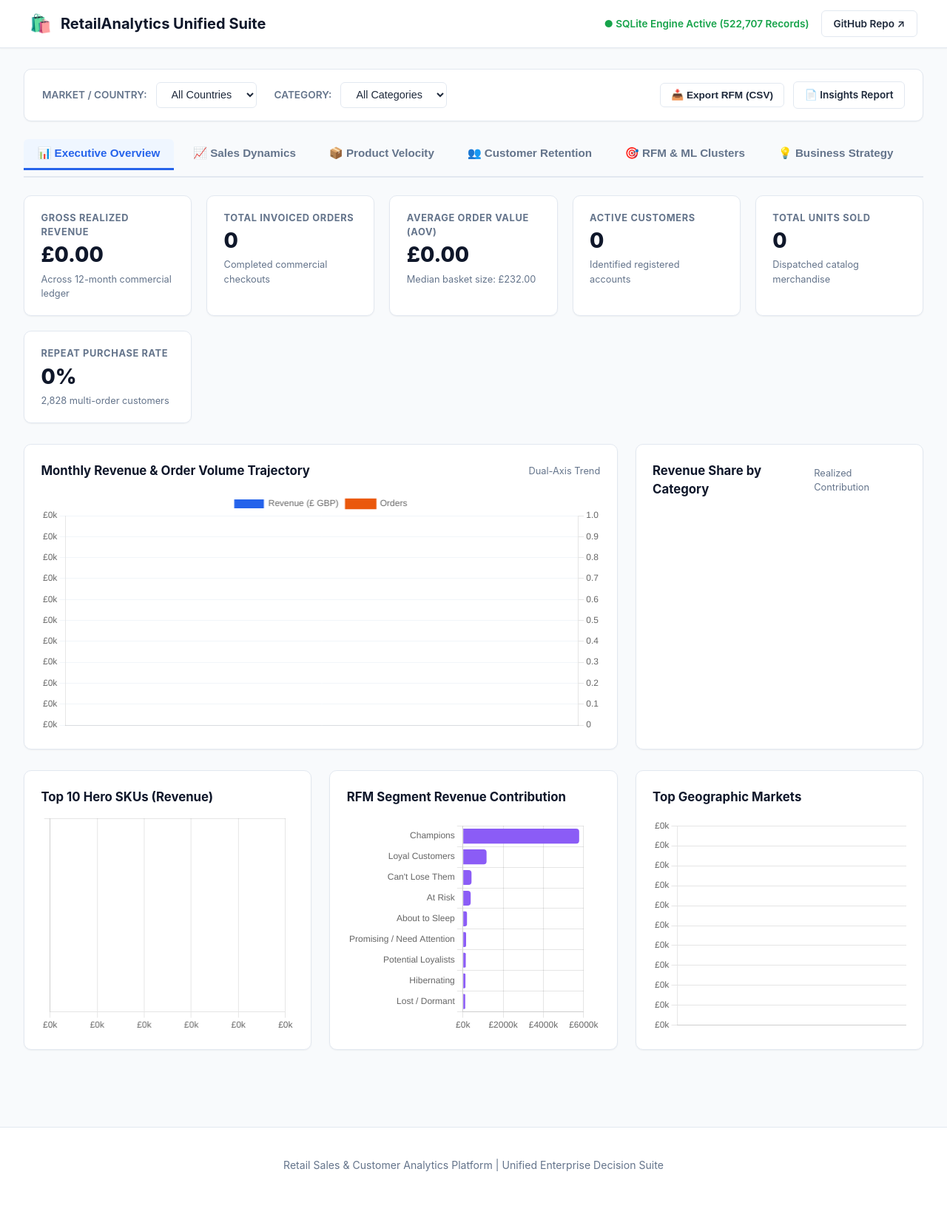
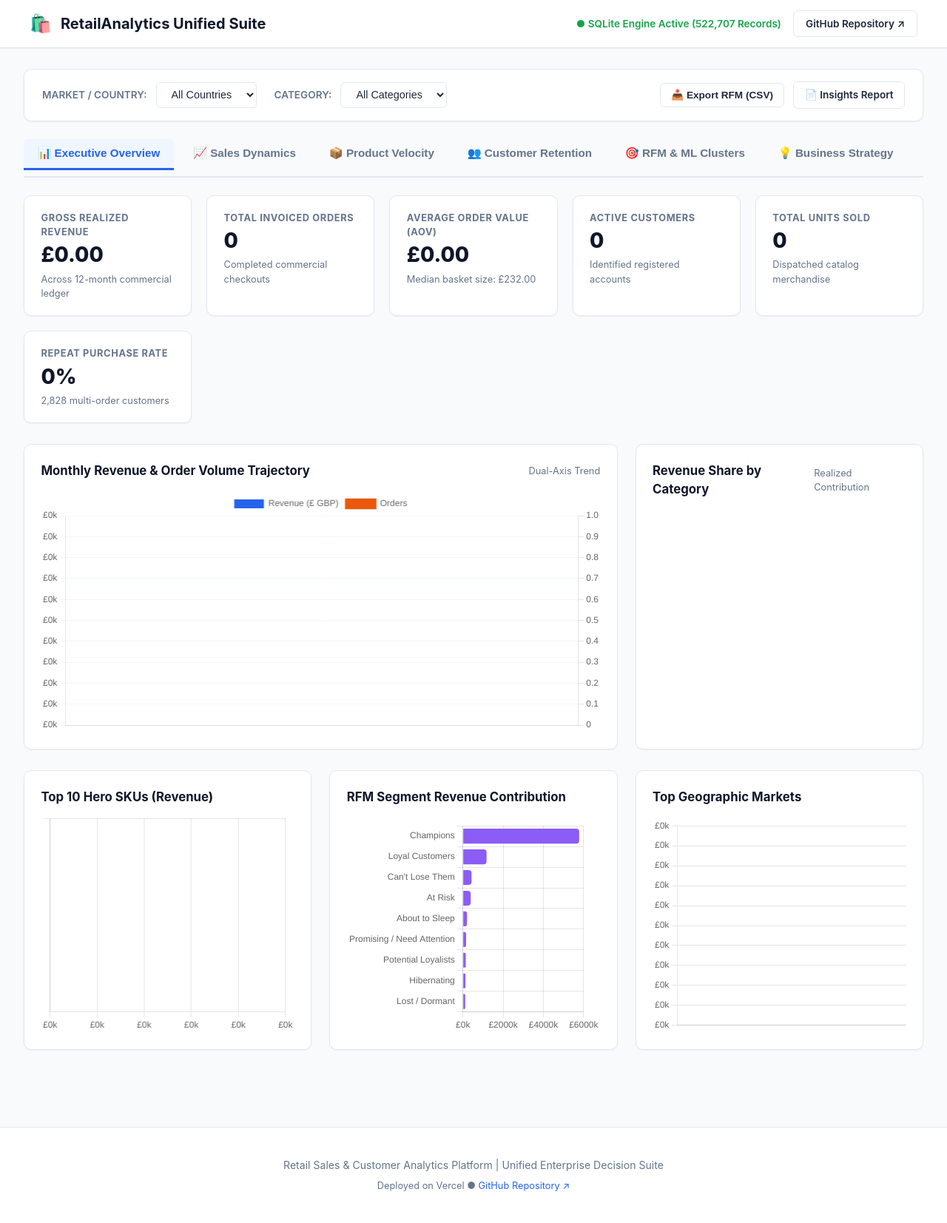
Before and after one commit to hmallikarjunadsrymec-boop/retail-sales-customer-analytics, a FastAPI app: page / in a window 1280 px wide. Shown: the whole page at 74% size. Before the commit the page ends 1583 px from the top, so only its background shows below. Run offline with FastAPI, Linux system fonts and the light colour scheme; data that the repository does not hold is empty; a map, chart or similar area stays blank.

Commit message:
docs: clean live interactive web applications presentation across Vercel and GitHub

```diff
--- a/web/templates/index.html
+++ b/web/templates/index.html
@@ -15,9 +15,9 @@
       <span class="brand-icon">🛍️</span>
       <span>RetailAnalytics Unified Suite</span>
     </a>
-    <div style="display: flex; align-items: center; gap: 1rem;">
+    <div style="display: flex; align-items: center; gap: 1rem; flex-wrap: wrap;">
       <span style="font-size: 0.85rem; color: var(--success); font-weight: 600;">● SQLite Engine Active (522,707 Records)</span>
-      <a href="https://github.com/hmallikarjunadsrymec-boop/retail-sales-customer-analytics" target="_blank" class="btn-secondary" style="padding: 0.45rem 1rem; font-size: 0.85rem; text-decoration: none;">GitHub Repo ↗</a>
+      <a href="https://github.com/hmallikarjunadsrymec-boop/retail-sales-customer-analytics" target="_blank" class="btn-secondary" style="padding: 0.45rem 1rem; font-size: 0.85rem; text-decoration: none;">GitHub Repository ↗</a>
     </div>
   </nav>
 
@@ -573,6 +573,9 @@ DIVIDE(
   <!-- Footer -->
   <footer class="footer">
     <p>Retail Sales & Customer Analytics Platform | Unified Enterprise Decision Suite</p>
+    <p style="font-size: 0.8rem; color: var(--text-muted); margin-top: 0.5rem;">
+      Deployed on Vercel ● <a href="https://github.com/hmallikarjunadsrymec-boop/retail-sales-customer-analytics" target="_blank" style="color: var(--primary); text-decoration: none;">GitHub Repository ↗</a>
+    </p>
   </footer>
 
   <script src="/static/js/dashboard.js"></script>
```
Also changed, not shown: README.md.
